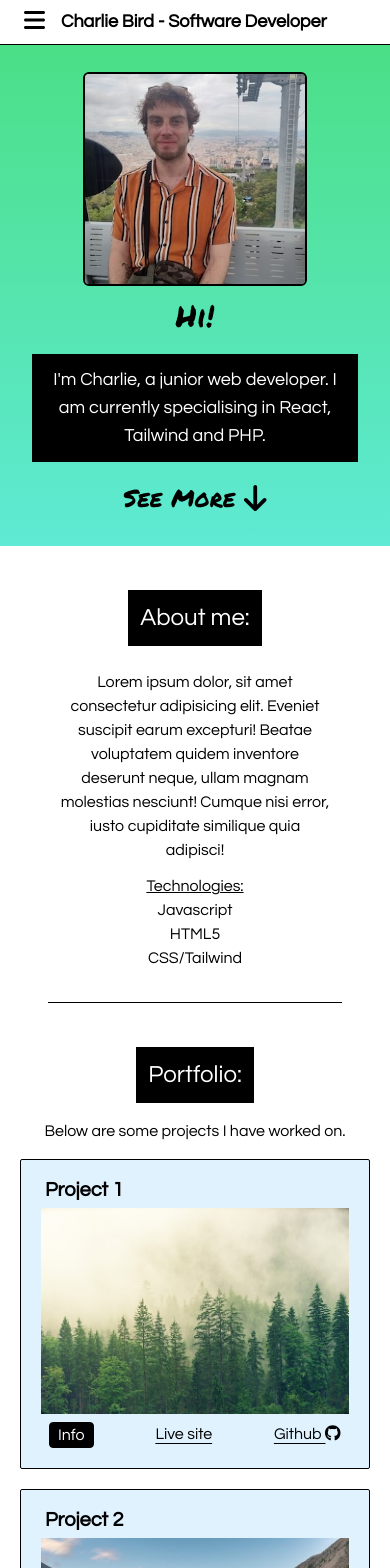
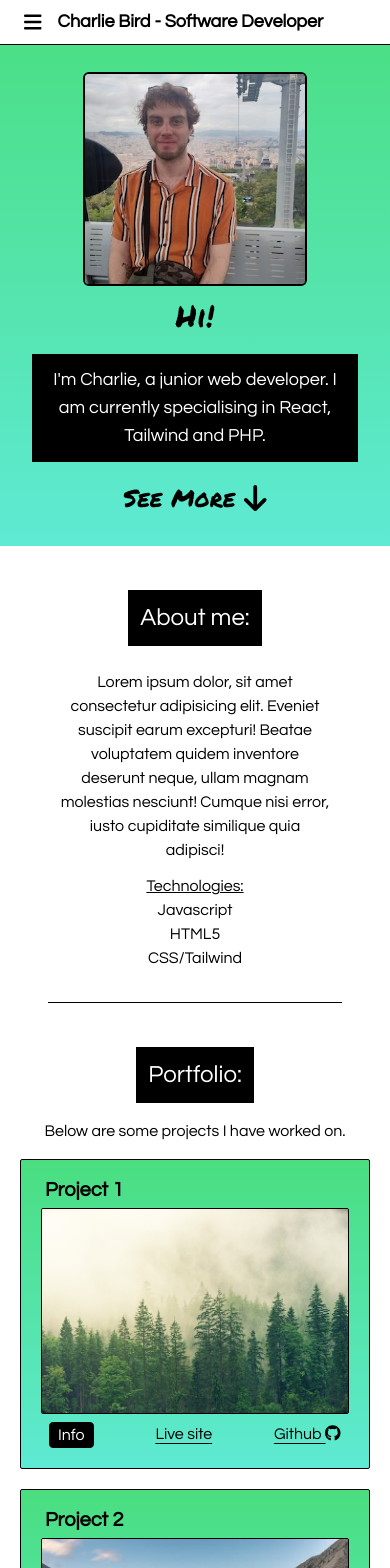
Before and after one commit to cbvvrd/portfolio, a React (Vite) app: page / in a window 390 px wide. Shown: the top 1568 px of the page. Built offline with nearby package versions, Linux system fonts and the light colour scheme.

Commit message:
responsive styling added to header

```diff
--- a/src/components/Header/index.jsx
+++ b/src/components/Header/index.jsx
@@ -13,14 +13,14 @@ function Header() {
 
     return (
         <header className="bg-white p-2 border-b border-black font-questrial fixed top-0 left-0 right-0">
-            <div className="flex gap-4 px-4">
-                <FontAwesomeIcon icon={faBars} onClick={toggleMenu} className={hiddenLinks ? "text-2xl" : "rotate-90 text-2xl"}/>
-                <h1 className="text-lg font-semibold text-center ">Charlie Bird - Software Developer</h1>
+            <div className="flex gap-4 px-4 items-center">
+                <FontAwesomeIcon icon={faBars} onClick={toggleMenu} className={hiddenLinks ? "text-xl md:text-2xl" : "rotate-90 text-xl md:text-2xl"}/>
+                <h1 className="text-lg font-semibold text-center md:text-2xl">Charlie Bird - Software Developer</h1>
             </div>
-            <nav className={hiddenLinks ? "hidden" : "flex flex-row justify-center gap-4"}>
-                <a href="#about" className="underline underline-offset-2 hover:text-lg hover:font-semibold hover:underline-offset-8 ease-linear duration-100">About</a>
-                <a href="#portfolio" className="underline underline-offset-2 hover:text-lg hover:font-semibold hover:underline-offset-8 ease-linear duration-100">Portfolio</a>
-                <a href="#contact" className="underline underline-offset-2 hover:text-lg hover:font-semibold hover:underline-offset-8 ease-linear duration-100">Contact</a>
+            <nav className={hiddenLinks ? "hidden" : "flex flex-row justify-center gap-4 px-4 md:pt-1 md:justify-normal md:text-xl"}>
+                <a href="#about" className="underline underline-offset-2 hover:font-semibold hover:underline-offset-8 ease-linear duration-100">About</a>
+                <a href="#portfolio" className="underline underline-offset-2 hover:font-semibold hover:underline-offset-8 ease-linear duration-100">Portfolio</a>
+                <a href="#contact" className="underline underline-offset-2 hover:font-semibold hover:underline-offset-8 ease-linear duration-100">Contact</a>
             </nav>
         </header>
     );
--- a/src/components/PortfolioGallery/index.jsx
+++ b/src/components/PortfolioGallery/index.jsx
@@ -24,9 +24,9 @@ function PortfolioGallery() {
     return (
         <div className="flex flex-col m-auto mb-6 gap-5">
             {projects.map(project =>
-                <div key={project.id} className="bg-sky-100 py-3 px-5 border border-black rounded-sm">
+                <div key={project.id} className="bg-gradient-to-b from-green-400 to-teal-300 py-3 px-5 border border-black rounded-sm">
                     <h3 className="p-1 text-xl font-bold">{project.name}</h3>
-                    <img src={project.img} alt={project.alt_text} onClick={() => {toggleModal(); setProject_id(project.id)}} />
+                    <img src={project.img} alt={project.alt_text} onClick={() => {toggleModal(); setProject_id(project.id)}} className="border border-black rounded-sm" />
                     <div className="flex justify-between p-2">
                         <button onClick={() => {toggleModal(); setProject_id(project.id)}} className="bg-black text-white border border-black px-2 rounded">Info</button>
                         <a href={project.site_link} target="_blank" className="underline underline-offset-4">Live site</a>
```
